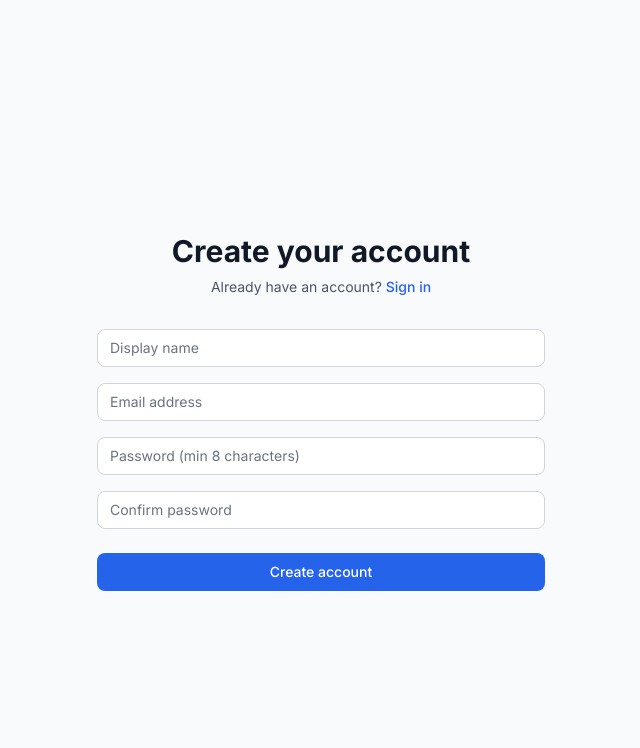
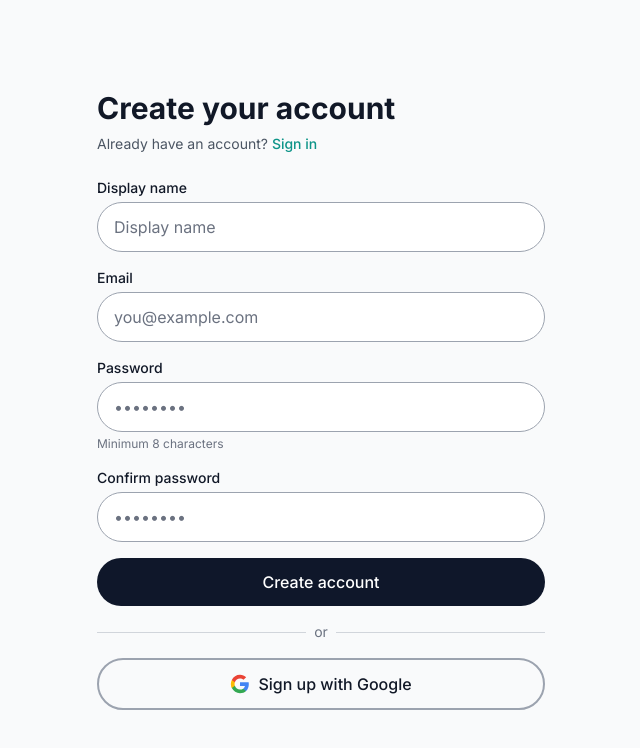
Before and after one commit to Quayyum-a/Papyr, a Next.js app in the folder Papyr/: page /auth/signup in a window 1280 px wide. Shown: the top 748 px of the page, without its empty margins (319-959 px from the left). Built offline with nearby package versions, Linux system fonts and the light colour scheme; no server answers.

Commit message:
feat(auth): update login and signup to production design with forms and OAuth

```diff
--- a/Papyr/src/components/auth/LoginForm.tsx
+++ b/Papyr/src/components/auth/LoginForm.tsx
@@ -24,27 +24,23 @@ export function LoginForm() {
 
   return (
     <div className="min-h-screen flex items-center justify-center bg-gray-50 py-12 px-4 sm:px-6 lg:px-8">
-      <div className="max-w-md w-full space-y-8">
+      <div className="max-w-md w-full space-y-6">
         <div>
-          <h2 className="mt-6 text-center text-3xl font-bold text-gray-900">Sign in to Papyr</h2>
-          <p className="mt-2 text-center text-sm text-gray-600">
-            Or{' '}
-            <a href="/auth/signup" className="font-medium text-blue-600 hover:text-blue-500">
-              create a new account
-            </a>
+          <h2 className="text-3xl font-bold text-gray-900">Welcome back.</h2>
+          <p className="mt-2 text-sm text-gray-600">
+            Re-organize your business ledgers. Seamlessly.
           </p>
         </div>
 
-        <form className="mt-8 space-y-6" onSubmit={handleSubmit}>
+        <form className="space-y-4" onSubmit={handleSubmit}>
           {error && (
             <div className="bg-red-50 text-red-600 p-4 rounded-lg text-sm" role="alert">
               {error}
             </div>
           )}
 
-          <div className="space-y-4">
           <div>
-              <label htmlFor="email" className="sr-only">Email address</label>
+            <label htmlFor="email" className="block text-sm font-medium text-gray-900 mb-1">Email</label>
             <input
               id="email"
               name="email"
@@ -53,14 +49,19 @@ export function LoginForm() {
               required
               value={email}
               onChange={(e) => setEmail(e.target.value)}
-                className="appearance-none rounded-lg relative block w-full px-3 py-2 border border-gray-300 placeholder-gray-500 text-gray-900 focus:outline-none focus:ring-blue-500 focus:border-blue-500 focus:z-10 sm:text-sm"
-                placeholder="Email address"
+              className="w-full px-4 py-3 border border-gray-400 rounded-full text-gray-900 placeholder-gray-500 focus:outline-none focus:ring-2 focus:ring-slate-900 focus:border-transparent transition-all"
+              placeholder="you@example.com"
               disabled={isLoading || loading}
             />
           </div>
 
           <div>
-              <label htmlFor="password" className="sr-only">Password</label>
+            <div className="flex items-center justify-between mb-1">
+              <label htmlFor="password" className="block text-sm font-medium text-gray-900">Password</label>
+              <a href="/auth/reset-password" className="text-sm text-teal-600 hover:text-teal-700">
+                Forgot password?
+              </a>
+            </div>
             <input
               id="password"
               name="password"
@@ -69,21 +70,19 @@ export function LoginForm() {
               required
               value={password}
               onChange={(e) => setPassword(e.target.value)}
-                className="appearance-none rounded-lg relative block w-full px-3 py-2 border border-gray-300 placeholder-gray-500 text-gray-900 focus:outline-none focus:ring-blue-500 focus:border-blue-500 focus:z-10 sm:text-sm"
-                placeholder="Password"
+              className="w-full px-4 py-3 border border-gray-400 rounded-full text-gray-900 placeholder-gray-500 focus:outline-none focus:ring-2 focus:ring-slate-900 focus:border-transparent transition-all"
+              placeholder="••••••••"
               disabled={isLoading || loading}
             />
           </div>
-          </div>
 
-          <div>
           <button
             type="submit"
             disabled={isLoading || loading}
-              className="group relative w-full flex justify-center py-2 px-4 border border-transparent text-sm font-medium rounded-lg text-white bg-blue-600 hover:bg-blue-700 focus:outline-none focus:ring-2 focus:ring-offset-2 focus:ring-blue-500 disabled:opacity-50 disabled:cursor-not-allowed"
+            className="w-full py-3 px-4 bg-slate-900 text-white font-medium rounded-full hover:bg-slate-800 focus:outline-none focus:ring-2 focus:ring-offset-2 focus:ring-slate-900 disabled:opacity-50 disabled:cursor-not-allowed transition-colors"
           >
             {isLoading || loading ? (
-                <svg className="animate-spin -ml-1 mr-2 h-5 w-5 text-white" fill="none" viewBox="0 0 24 24">
+              <svg className="animate-spin -ml-1 mr-2 h-5 w-5 text-white inline-block" fill="none" viewBox="0 0 24 24">
                 <circle className="opacity-25" cx="12" cy="12" r="10" stroke="currentColor" strokeWidth="4" />
                 <path className="opacity-75" fill="currentColor" d="M4 12a8 8 0 018-8V0C5.373 0 0 5.373 0 12h4zm2 5.291A7.962 7.962 0 014 12H0c0 3.042 1.135 5.824 3 7.938l3-2.647z" />
               </svg>
@@ -91,7 +90,29 @@ export function LoginForm() {
               'Sign in'
             )}
           </button>
+
+          <div className="relative my-6">
+            <div className="absolute inset-0 flex items-center">
+              <div className="w-full border-t border-gray-300"></div>
             </div>
+            <div className="relative flex justify-center text-sm">
+              <span className="px-2 bg-gray-50 text-gray-500">or</span>
+            </div>
+          </div>
+
+          <button
+            type="button"
+            className="w-full py-3 px-4 border-2 border-gray-400 text-gray-900 font-medium rounded-full hover:bg-gray-50 focus:outline-none focus:ring-2 focus:ring-offset-2 focus:ring-slate-900 transition-colors flex items-center justify-center gap-2"
+            disabled={isLoading || loading}
+          >
+            <svg className="w-5 h-5" viewBox="0 0 24 24" fill="currentColor">
+              <path d="M22.56 12.25c0-.78-.07-1.53-.2-2.25H12v4.26h5.92c-.26 1.37-1.04 2.53-2.21 3.31v2.77h3.57c2.08-1.92 3.28-4.74 3.28-8.09z" fill="#4285F4"/>
+              <path d="M12 23c2.97 0 5.46-.98 7.28-2.66l-3.57-2.77c-.98.66-2.23 1.06-3.71 1.06-2.86 0-5.29-1.93-6.16-4.53H2.18v2.84C3.99 20.53 7.7 23 12 23z" fill="#34A853"/>
+              <path d="M5.84 14.09c-.22-.66-.35-1.36-.35-2.09s.13-1.43.35-2.09V7.07H2.18C1.43 8.55 1 10.22 1 12s.43 3.45 1.18 4.93l2.85-2.22.81-.62z" fill="#FBBC05"/>
+              <path d="M12 5.38c1.62 0 3.06.56 4.21 1.64l3.15-3.15C17.45 2.09 14.97 1 12 1 7.7 1 3.99 3.47 2.18 7.07l3.66 2.84c.87-2.6 3.3-4.53 6.16-4.53z" fill="#EA4335"/>
+            </svg>
+            Sign in with Google
+          </button>
         </form>
       </div>
     </div>
--- a/Papyr/src/components/auth/SignUpForm.tsx
+++ b/Papyr/src/components/auth/SignUpForm.tsx
@@ -42,27 +42,26 @@ export function SignUpForm() {
 
   return (
     <div className="min-h-screen flex items-center justify-center bg-gray-50 py-12 px-4 sm:px-6 lg:px-8">
-      <div className="max-w-md w-full space-y-8">
+      <div className="max-w-md w-full space-y-6">
         <div>
-          <h2 className="mt-6 text-center text-3xl font-bold text-gray-900">Create your account</h2>
-          <p className="mt-2 text-center text-sm text-gray-600">
+          <h2 className="text-3xl font-bold text-gray-900">Create your account</h2>
+          <p className="mt-2 text-sm text-gray-600">
             Already have an account?{' '}
-            <a href="/auth/login" className="font-medium text-blue-600 hover:text-blue-500">
+            <a href="/auth/login" className="font-medium text-teal-600 hover:text-teal-700">
               Sign in
             </a>
           </p>
         </div>
 
-        <form className="mt-8 space-y-6" onSubmit={handleSubmit}>
+        <form className="space-y-4" onSubmit={handleSubmit}>
           {error && (
             <div className="bg-red-50 text-red-600 p-4 rounded-lg text-sm" role="alert">
               {error}
             </div>
           )}
 
-          <div className="space-y-4">
           <div>
-              <label htmlFor="displayName" className="sr-only">Display name</label>
+            <label htmlFor="displayName" className="block text-sm font-medium text-gray-900 mb-1">Display name</label>
             <input
               id="displayName"
               name="displayName"
@@ -71,14 +70,14 @@ export function SignUpForm() {
               required
               value={displayName}
               onChange={(e) => setDisplayName(e.target.value)}
-                className="appearance-none rounded-lg relative block w-full px-3 py-2 border border-gray-300 placeholder-gray-500 text-gray-900 focus:outline-none focus:ring-blue-500 focus:border-blue-500 focus:z-10 sm:text-sm"
+              className="w-full px-4 py-3 border border-gray-400 rounded-full text-gray-900 placeholder-gray-500 focus:outline-none focus:ring-2 focus:ring-slate-900 focus:border-transparent transition-all"
               placeholder="Display name"
               disabled={isLoading || loading}
             />
           </div>
 
           <div>
-              <label htmlFor="email" className="sr-only">Email address</label>
+            <label htmlFor="email" className="block text-sm font-medium text-gray-900 mb-1">Email</label>
             <input
               id="email"
               name="email"
@@ -87,14 +86,14 @@ export function SignUpForm() {
               required
               value={email}
               onChange={(e) => setEmail(e.target.value)}
-                className="appearance-none rounded-lg relative block w-full px-3 py-2 border border-gray-300 placeholder-gray-500 text-gray-900 focus:outline-none focus:ring-blue-500 focus:border-blue-500 focus:z-10 sm:text-sm"
-                placeholder="Email address"
+              className="w-full px-4 py-3 border border-gray-400 rounded-full text-gray-900 placeholder-gray-500 focus:outline-none focus:ring-2 focus:ring-slate-900 focus:border-transparent transition-all"
+              placeholder="you@example.com"
               disabled={isLoading || loading}
             />
           </div>
 
           <div>
-              <label htmlFor="password" className="sr-only">Password</label>
+            <label htmlFor="password" className="block text-sm font-medium text-gray-900 mb-1">Password</label>
             <input
               id="password"
               name="password"
@@ -104,14 +103,15 @@ export function SignUpForm() {
               minLength={8}
               value={password}
               onChange={(e) => setPassword(e.target.value)}
-                className="appearance-none rounded-lg relative block w-full px-3 py-2 border border-gray-300 placeholder-gray-500 text-gray-900 focus:outline-none focus:ring-blue-500 focus:border-blue-500 focus:z-10 sm:text-sm"
-                placeholder="Password (min 8 characters)"
+              className="w-full px-4 py-3 border border-gray-400 rounded-full text-gray-900 placeholder-gray-500 focus:outline-none focus:ring-2 focus:ring-slate-900 focus:border-transparent transition-all"
+              placeholder="••••••••"
               disabled={isLoading || loading}
             />
+            <p className="mt-1 text-xs text-gray-500">Minimum 8 characters</p>
           </div>
 
           <div>
-              <label htmlFor="confirmPassword" className="sr-only">Confirm password</label>
+            <label htmlFor="confirmPassword" className="block text-sm font-medium text-gray-900 mb-1">Confirm password</label>
             <input
               id="confirmPassword"
               name="confirmPassword"
@@ -120,21 +120,19 @@ export function SignUpForm() {
               required
               value={confirmPassword}
               onChange={(e) => setConfirmPassword(e.target.value)}
-                className="appearance-none rounded-lg relative block w-full px-3 py-2 border border-gray-300 placeholder-gray-500 text-gray-900 focus:outline-none focus:ring-blue-500 focus:border-blue-500 focus:z-10 sm:text-sm"
-                placeholder="Confirm password"
+              className="w-full px-4 py-3 border border-gray-400 rounded-full text-gray-900 placeholder-gray-500 focus:outline-none focus:ring-2 focus:ring-slate-900 focus:border-transparent transition-all"
+              placeholder="••••••••"
               disabled={isLoading || loading}
             />
           </div>
-          </div>
 
-          <div>
           <button
             type="submit"
             disabled={isLoading || loading}
-              className="group relative w-full flex justify-center py-2 px-4 border border-transparent text-sm font-medium rounded-lg text-white bg-blue-600 hover:bg-blue-700 focus:outline-none focus:ring-2 focus:ring-offset-2 focus:ring-blue-500 disabled:opacity-50 disabled:cursor-not-allowed"
+            className="w-full py-3 px-4 bg-slate-900 text-white font-medium rounded-full hover:bg-slate-800 focus:outline-none focus:ring-2 focus:ring-offset-2 focus:ring-slate-900 disabled:opacity-50 disabled:cursor-not-allowed transition-colors"
           >
             {isLoading || loading ? (
-                <svg className="animate-spin -ml-1 mr-2 h-5 w-5 text-white" fill="none" viewBox="0 0 24 24">
+              <svg className="animate-spin -ml-1 mr-2 h-5 w-5 text-white inline-block" fill="none" viewBox="0 0 24 24">
                 <circle className="opacity-25" cx="12" cy="12" r="10" stroke="currentColor" strokeWidth="4" />
                 <path className="opacity-75" fill="currentColor" d="M4 12a8 8 0 018-8V0C5.373 0 0 5.373 0 12h4zm2 5.291A7.962 7.962 0 014 12H0c0 3.042 1.135 5.824 3 7.938l3-2.647z" />
               </svg>
@@ -142,7 +140,29 @@ export function SignUpForm() {
               'Create account'
             )}
           </button>
+
+          <div className="relative my-6">
+            <div className="absolute inset-0 flex items-center">
+              <div className="w-full border-t border-gray-300"></div>
             </div>
+            <div className="relative flex justify-center text-sm">
+              <span className="px-2 bg-gray-50 text-gray-500">or</span>
+            </div>
+          </div>
+
+          <button
+            type="button"
+            className="w-full py-3 px-4 border-2 border-gray-400 text-gray-900 font-medium rounded-full hover:bg-gray-50 focus:outline-none focus:ring-2 focus:ring-offset-2 focus:ring-slate-900 transition-colors flex items-center justify-center gap-2"
+            disabled={isLoading || loading}
+          >
+            <svg className="w-5 h-5" viewBox="0 0 24 24" fill="currentColor">
+              <path d="M22.56 12.25c0-.78-.07-1.53-.2-2.25H12v4.26h5.92c-.26 1.37-1.04 2.53-2.21 3.31v2.77h3.57c2.08-1.92 3.28-4.74 3.28-8.09z" fill="#4285F4"/>
+              <path d="M12 23c2.97 0 5.46-.98 7.28-2.66l-3.57-2.77c-.98.66-2.23 1.06-3.71 1.06-2.86 0-5.29-1.93-6.16-4.53H2.18v2.84C3.99 20.53 7.7 23 12 23z" fill="#34A853"/>
+              <path d="M5.84 14.09c-.22-.66-.35-1.36-.35-2.09s.13-1.43.35-2.09V7.07H2.18C1.43 8.55 1 10.22 1 12s.43 3.45 1.18 4.93l2.85-2.22.81-.62z" fill="#FBBC05"/>
+              <path d="M12 5.38c1.62 0 3.06.56 4.21 1.64l3.15-3.15C17.45 2.09 14.97 1 12 1 7.7 1 3.99 3.47 2.18 7.07l3.66 2.84c.87-2.6 3.3-4.53 6.16-4.53z" fill="#EA4335"/>
+            </svg>
+            Sign up with Google
+          </button>
         </form>
       </div>
     </div>
```
Also changed, not shown: 2 other files (tests, documents, lock files or other folders). Lines whose indentation alone changed are shown as unchanged.
